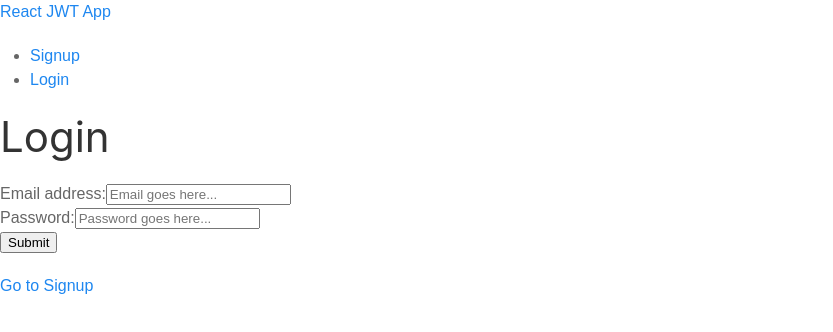
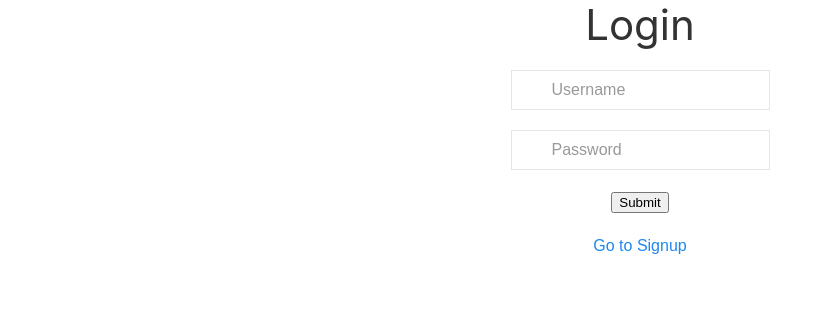
Before and after one commit to iannm93/Dunk-or-Flunk, a React (Create React App) app in the folder client/: page /login in a window 1280 px wide. Shown: the top 332 px of the page, without its empty margins (0-833 px from the left). Built offline with nearby package versions, Linux system fonts and the light colour scheme.

Commit message:
comported login page to UI kit

```diff
--- a/client/src/App.js
+++ b/client/src/App.js
@@ -28,7 +28,7 @@ function App() {
     <AuthProvider>
       <Router>
         <div>
-          <Navbar />
+          {/* <Navbar /> */}
           <Switch>
             <ProtectedRoute exact path="/">
               <Home />
--- a/client/src/pages/Login.js
+++ b/client/src/pages/Login.js
@@ -1,6 +1,7 @@
 import React, { useState } from "react";
 import { Link, Redirect, useHistory } from "react-router-dom";
 import { useAuth } from "../utils/auth";
+import "../pages/login.css";
 
 function Login() {
   const [email, setEmail] = useState("");
@@ -27,29 +28,33 @@ function Login() {
     <div className="container">
       <h1>Login</h1>
       <form onSubmit={handleFormSubmit}>
-        <div className="form-group">
-          <label htmlFor="email">Email address:</label>
+        <div className="uk-margin">
+          <div className="uk-inline">
+            <span className="uk-form-icon" uk-icon="icon: pencil"></span>
             <input
-            className="form-control"
-            placeholder="Email goes here..."
-            name="email"
-            type="email"
-            id="email"
+              className="uk-input"
+              type="text"
+              placeholder="Username"
+              name="Username"
+              id="Username"
               value={email}
               onChange={({ target }) => setEmail(target.value)}
             />
           </div>
-        <div className="form-group">
-          <label htmlFor="pwd">Password:</label>
+        </div>
+        <div className="uk-margin">
+          <div className="uk-inline">
+          <span className="uk-form-icon" uk-icon="icon: pencil"></span>
             <input
-            className="form-control"
-            placeholder="Password goes here..."
-            name="password"
-            type="password"
-            id="pwd"
+              className="uk-input"
+              type="Password"
+              placeholder="Password"
+              name="Password"
+              id="Password"
               value={password}
               onChange={({ target }) => setPassword(target.value)}
-          />
+            ></input>
+          </div>
         </div>
         <button type="submit" className="btn btn-primary">
           Submit
@@ -63,3 +68,48 @@ function Login() {
 }
 
 export default Login;
+
+// return (
+//   <div class="uk-container uk-container-large">
+//     <h1>Signup</h1>
+//     <form onSubmit={handleFormSubmit}>
+//       <div className="uk-margin">
+//         <div className="uk-inline">
+//           <span className="uk-form-icon" uk-icon="icon: pencil"></span>
+//           <input className="uk-input"
+//             type="text"
+//             placeholder="Username"
+//             name="Username"
+//             id="Username"
+//             onChange={handleChange}></input>
+//         </div>
+//       </div>
+//       <div className="uk-margin">
+//         <div className="uk-inline">
+//           <span className="uk-form-icon" uk-icon="icon: user"></span>
+//           <input className="uk-input"
+//             type="Email"
+//             placeholder="Email"
+//             name="Email"
+//             id="Email"
+//             onChange={handleChange}></input>
+//         </div>
+//       </div>
+//       <div className="uk-margin">
+//         <div className="uk-inline">
+//           <span className="uk-form-icon" uk-icon="icon: pencil"></span>
+//           <input className="uk-input"
+//             type="Password"
+//             placeholder="Password"
+//             name="Password"
+//             id="Password"
+//             onChange={handleChange}></input>
+//         </div>
+//       </div>
+//     </form>
+//     <p>
+//       <Link to="/login">Go to Login</Link>
+//     </p>
+//   </div>
+// );
+// }
--- /dev/null
+++ b/client/src/pages/login.css
@@ -0,0 +1,11 @@
+h1{
+    text-align:center;
+}
+
+form{
+    text-align:center;
+}
+
+p{
+    text-align:center;
+}
```
Lines whose indentation alone changed are shown as unchanged.
